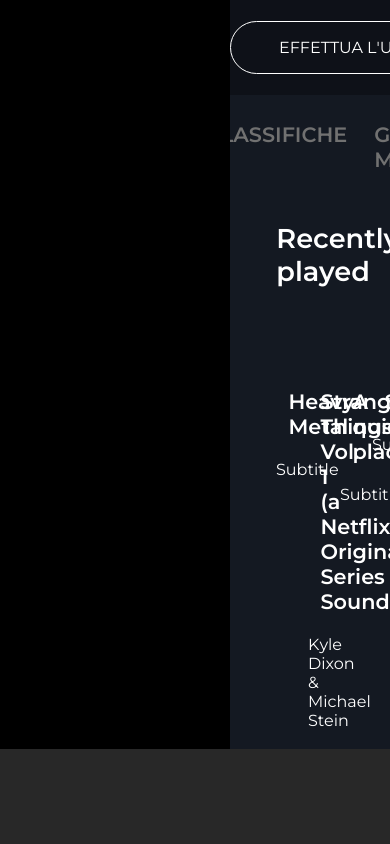
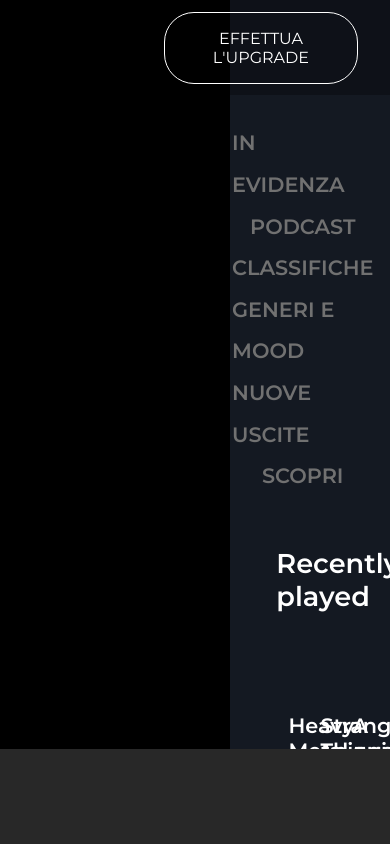
Before and after one commit to StefaniaSperani/html-css-spotifyweb, a plain HTML site: page index.html in a window 390 px wide. Drawn offline with Linux system fonts and the light colour scheme.

Commit message:
sistemata media query 1200px

```diff
--- a/css/style.css
+++ b/css/style.css
@@ -78,8 +78,8 @@ main{
 aside{
     display: flex;
     align-items: center;
-    /* justify-content: flex-end; */
-    width: 100%;
+    justify-content: flex-end;
+    width: calc(100% - 230px);
     height: 95px;
     background-color: rgba(0, 0, 0, 0.281);
     position: fixed;
@@ -90,6 +90,7 @@ aside{
 .upgrade{
     border: 1px solid var(--text-white);
     border-radius: 30px;
+    margin-right: 2em;
     text-align: center;
     padding: 1em 3em;
     cursor: pointer;
@@ -101,12 +102,14 @@ aside{
 /* Contenitore principale */
 .link{
     display: flex;
+    display: wrap;
     justify-content: center;
     margin-top: 110px;
 }
 
 .link ul{
     display: flex;
+    flex-flow: wrap;
     list-style: none;
 }
 
@@ -129,7 +132,7 @@ aside{
 
 .card{
     text-align: center;
-    width: calc((100% / 6) - 20px);
+    width: calc((100% / 6) - 2em);
     margin: 1em;
 }
 
@@ -167,14 +170,25 @@ nav{
     ############################# */
 
 
-@media screen and (min-width: 1100px){
+@media screen and (max-width: 1200px){
+    .card{
+        width: calc((100% / 4) - 2em);
+    }
+
+    .cards{
+        flex-flow: wrap;
+    }
+
+    .link ul{
+        justify-content: center;
+        line-height: 2em;
+    }
+}
+
+@media screen and (max-width: 900px){
 
 }
 
-@media screen and (min-width: 800px){
+@media screen and (max-width: 700px){
 
 }
-
-@media screen and (min-width: 600px){
-
-}
```
Also changed, not shown: index.html (+2 -0 lines).
